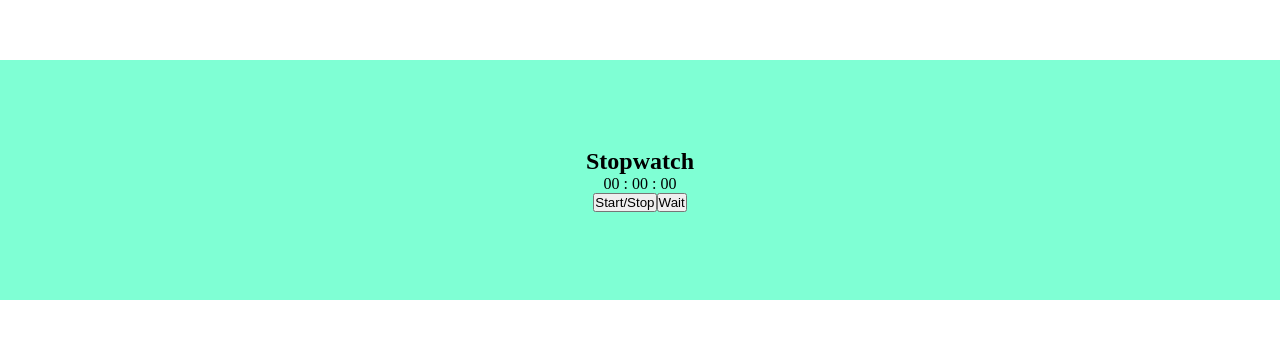
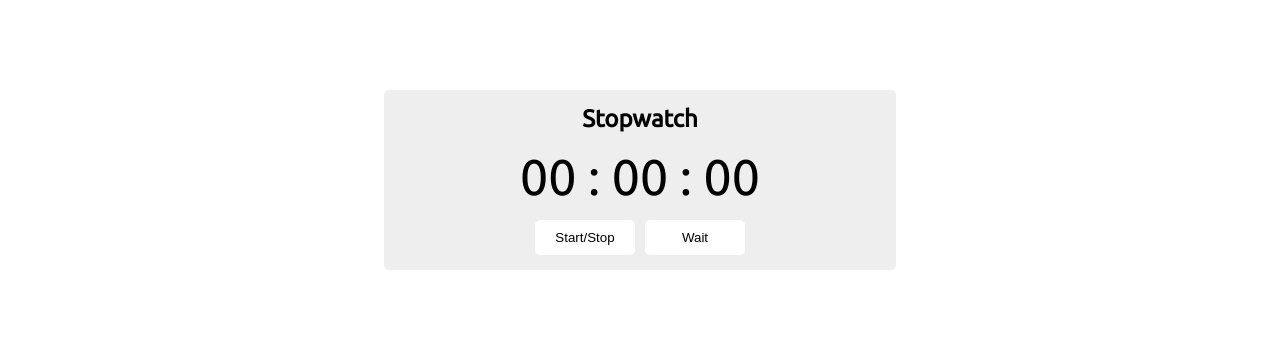
Before and after one commit to ArtemBilas/react-stopwatch, a React (Create React App) app: page / in a window 1280 px wide. Shown: the part 220-558 px from the top of the page. Built offline with nearby package versions, Linux system fonts and the light colour scheme.

Commit message:
added styles for components and dynamically changing  styles  on buttons

```diff
--- a/public/index.html
+++ b/public/index.html
@@ -1,12 +1,16 @@
 <!DOCTYPE html>
 <html lang="en">
+
 <head>
   <meta charset="utf-8" />
   <meta name="viewport" content="width=device-width, initial-scale=1" />
+  <link rel="preconnect" href="https://fonts.gstatic.com">
+  <link href="https://fonts.googleapis.com/css2?family=Ubuntu&display=swap" rel="stylesheet">
   <title>Stopwatch</title>
 </head>
 
 <body>
   <div id="root"></div>
 </body>
+
 </html>
--- a/src/App.js
+++ b/src/App.js
@@ -4,6 +4,7 @@ import styles from './App.module.css';
 import formatTime from './utils';
 import Layout from './components/Layout/Layout';
 import Stopwatch from './components/Stopwatch/Stopwatch';
+import BtnContainer from './components/BtnContainer/BtnContainer';
 
 const App = () => {
   const [timer, setTimer] = useState(0);
@@ -32,20 +33,26 @@ const App = () => {
   }
 
   const onCoundown = () => {
+    if(titleToggle === 'Start/Stop'){
+      return;
+    }
     return millisecondsRef.current = new Date();
   }
 
   const onWait = () => {
+    if(titleToggle === 'Start/Stop'){
+      return;
+    }
+
     const toMili = millisecondsRef.current.getMilliseconds();
 
-    if (toMili > 300) {
+    if (toMili < 300) {
       clearInterval(countRef.current);
       onPause();
 
       setIsStart(true);
       setBtnToggle('Start');
     } else {
-      console.log('nothing');
       return;
     }
   }
@@ -65,24 +72,19 @@ const App = () => {
 
   return (
     <Layout>
-      <h2>Stopwatch</h2>
       <section className={styles.App}>
+        <h2 className={styles.Title}>Stopwatch</h2>
         <Stopwatch
           timer={timer}
           formatTime={formatTime}
         />
 
-        <section>
-          <button
-            onClick={() => handleToggle()}
-          >
-            {titleToggle}
-          </button>
-          <button
-            onClick={() => onCoundown()}
-            onDoubleClick={() => onWait()}
-          >Wait</button>
-        </section>
+        <BtnContainer
+          handleToggle={handleToggle}
+          onWait={onWait}
+          onCoundown={onCoundown}
+          titleToggle={titleToggle}
+        />
       </section>
     </Layout>
   );
--- a/src/App.module.css
+++ b/src/App.module.css
@@ -2,11 +2,21 @@
   margin: 0;
   padding: 0;
 }
-
+:root{
+  --main-background: rgb(238, 238, 238);
+  --btn-background: rgb(328, 320, 322);
+  --border-radius: 5px
+}
 .App{
+  align-items: center;
+  background: var(--main-background);
+  border-radius: var(--border-radius);
   display: flex;
   flex-direction: column;
-  align-items: center;
+  padding: 15px 0;
   justify-content: center;
-  width: 90%;
+  width: 40%;
 }
+.Title{
+
+}
--- /dev/null
+++ b/src/components/BtnContainer/BtnContainer.css
@@ -0,0 +1,20 @@
+button{
+  width: 100px;
+  padding: 10px;
+  margin: 0 5px;
+  border: none;
+  background-color: var(--btn-background);
+  border-radius: var(--border-radius);
+}
+.Wait:hover{
+  background-color: rgb(255, 255, 163);
+}
+.Start:hover{
+  background-color: rgb(224, 255, 177);
+}
+.Stop:hover{
+  background-color: rgb(255, 142, 122);
+}
+.Init:hover{
+  background-color: rgb(125, 207, 255);
+}
--- /dev/null
+++ b/src/components/BtnContainer/BtnContainer.js
@@ -0,0 +1,39 @@
+import React from 'react';
+import './BtnContainer.css';
+
+const BtnContainer = (props) => {
+  const {
+    titleToggle,
+    handleToggle,
+    onCoundown,
+    onWait
+  } = props;
+
+  const classes = [];
+
+  if (titleToggle === 'Start') {
+    classes.push('Start');
+  }else if ( titleToggle === 'Stop'){
+    classes.push('Stop');
+  }else{
+    classes.push('Init');
+  }
+
+  return (
+    <section className='BtnContainer'>
+      <button
+        className={classes}
+        onClick={() => handleToggle()}
+      >
+        {titleToggle}
+      </button>
+      <button
+        className='Wait'
+        onClick={() => onCoundown()}
+        onDoubleClick={() => onWait()}
+      >Wait</button>
+    </section>
+  );
+}
+
+export default BtnContainer;
--- a/src/components/Layout/Layout.module.css
+++ b/src/components/Layout/Layout.module.css
@@ -2,6 +2,7 @@ body {
   max-width: 1440px;
   min-width: 300px;
   min-height: 100vh;
+  font-family: 'Ubuntu', sans-serif;
 }
 
 .Layout,
@@ -19,7 +20,6 @@ body {
 
 .Main {
   width: 100%;
-  height: 30vh;
+  min-height: 30vh;
   align-self: center;
-  background-color: aquamarine;
 }
--- a/src/components/Stopwatch/Stopwatch.module.css
+++ b/src/components/Stopwatch/Stopwatch.module.css
@@ -0,0 +1,4 @@
+.Stopwatch{
+  padding: 15px;
+  font-size: 50px;
+}
```
Lines whose indentation alone changed are shown as unchanged.
